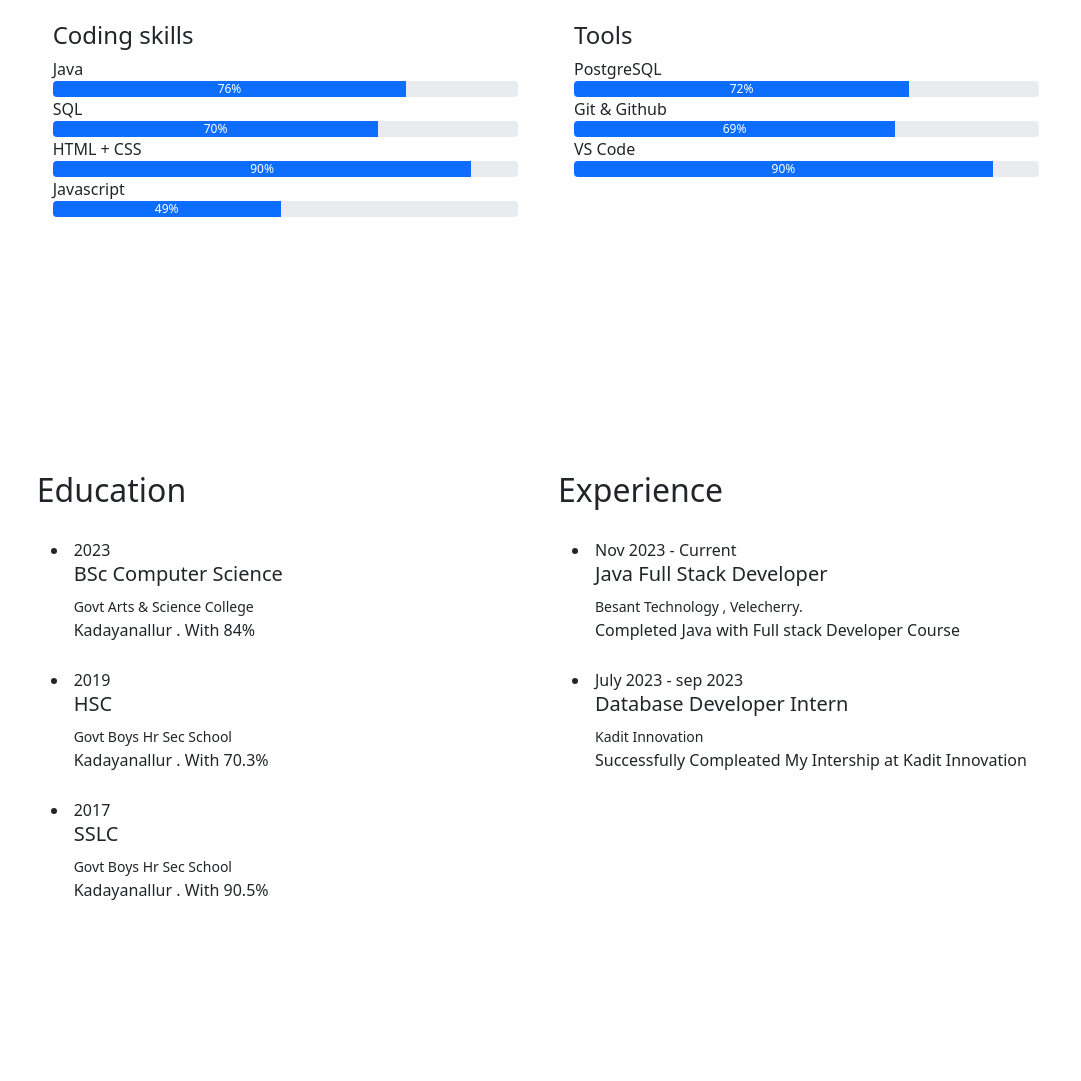
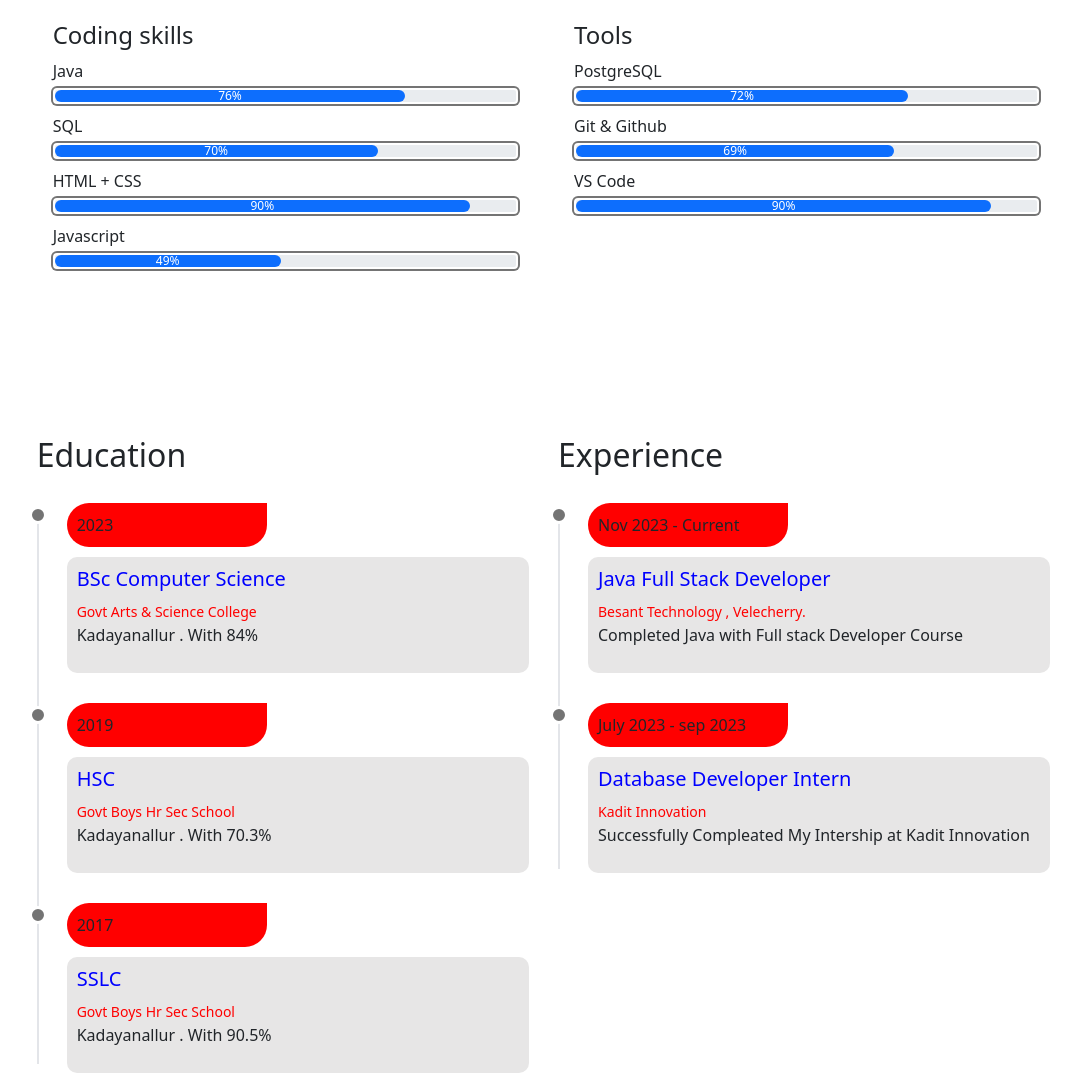
Before and after one commit to paramanantham1222/Parama_Portfolio, a website: page index.html in a window 1280 px wide. Shown: the part 1769-2850 px from the top of the page, without its empty margins (94-1175 px from the left). Drawn offline with nearby package versions, Linux system fonts and the light colour scheme; a web font is replaced by a local one.

Commit message:
10th update

```diff
--- a/assets/css/style.css
+++ b/assets/css/style.css
@@ -77,6 +77,12 @@ section{
     color: blue;
     font-weight: bold;
     border-radius: 5px;
+    transition: all 0.3s ease-in-out;
+}
+.dwnld_cv:hover{
+    transition: all 0.3s ease-in-out;
+    box-shadow: 1px 1px 6px rgba(255, 60, 0, 0.616),-1px -1px 6px rgba(255, 60, 0, 0.616),-1px 1px 6px rgba(255, 60, 0, 0.616),1px -1px 6px rgba(255, 60, 0, 0.616);
+
 }
 #about img{
 
@@ -96,7 +102,187 @@ section{
 .inner{
     overflow: hidden;
 }
+.list-unstyled i{
+    padding: 10px;
+}
+
+.progress-wrapper {
+    display: block;
+    margin: 10px 0;
+}
+
+.progress-wrapper .caption {
+    font-weight: 500;
+
+}
+
+.progress {
+    margin-top: 5px;
+    height: 1.25rem;
+    border: 2px solid #fff;
+    background-color: #fff;
+    box-shadow: 0 0 0 2px #747474;
+}
+
+.progress,
+.progress-bar {
+    border-radius: 30px;
+
+}
+
+.progress-bar {
+    font-size: 12px;
+    background-color: #747474;
+}
+
 .card img:hover{
     transform: scale(1.5);
     transition: all 0.5s ease-in-out;
 }
+.vg-footer{
+    color: white;
+    background-color: black;
+}
+.vg-footer p{
+    color: white;
+    font-size: 30px;
+}
+.vg-footer a{
+    text-decoration: none;
+    color: white;
+    padding: 10px;
+    font-size: 20px;
+}
+#copy{
+    font-size: 15px;
+}
+.vg-footer a:hover{
+    color: red;
+}
+.vg-footer i{
+    padding: 10px;
+}
+.title{
+    background-color: red;
+    padding: 0px;
+    border-bottom-right-radius: 600px;
+    border-top-left-radius: 600px;
+    border-bottom-left-radius: 600px;
+    width: 200px;
+    padding: 10px;
+}
+.details_row{
+    background-color: rgb(231, 230, 230);
+    padding: 10px;
+    border-radius: 10px;
+    margin-top: 10px;
+}
+.details_row small{
+    color: red;
+}
+.details_row h5{
+    color: blue;
+}
+.title{
+    background-color: red;
+    padding: 0px;
+    border-bottom-right-radius: 600px;
+    border-top-left-radius: 600px;
+    border-bottom-left-radius: 600px;
+    width: 200px;
+    padding: 10px;
+}
+.details_row{
+    background-color: rgb(231, 230, 230);
+    padding: 10px;
+    border-radius: 10px;
+    margin-top: 10px;
+}
+.details_row small{
+    color: red;
+}
+.details_row h5{
+    color: blue;
+}.title{
+    background-color: red;
+    padding: 0px;
+    border-bottom-right-radius: 600px;
+    border-top-left-radius: 600px;
+    border-bottom-left-radius: 600px;
+    width: 200px;
+    padding: 10px;
+}
+.details_row{
+    background-color: rgb(231, 230, 230);
+    padding: 10px;
+    border-radius: 10px;
+    margin-top: 10px;
+}
+.details_row small{
+    color: red;
+}
+.details_row h5{
+    color: blue;
+}.title{
+    background-color: red;
+    padding: 0px;
+    border-bottom-right-radius: 600px;
+    border-top-left-radius: 600px;
+    border-bottom-left-radius: 600px;
+    width: 200px;
+    padding: 10px;
+}
+.details_row{
+    background-color: rgb(231, 230, 230);
+    padding: 10px;
+    border-radius: 10px;
+    margin-top: 10px;
+}
+.details_row small{
+    color: red;
+}
+.details_row h5{
+    color: blue;
+}.timeline {
+    position: relative;
+    display: block;
+    list-style: none;
+    padding-left: 0;
+    width: 100%;
+  }
+
+  .timeline::before {
+    content: '';
+    position: absolute;
+    top: 0;
+    bottom: 0;
+    left: 0;
+    margin: auto;
+    width: 2px;
+    height: 95%;
+    background-color: #e3e5e9;
+  }
+
+  .timeline li {
+    position: relative;
+    display: block;
+    padding-left: 30px;
+    margin-bottom: 20px;
+  }
+
+
+
+
+
+
+.timeline li::before {
+  content: '';
+  position: absolute;
+  top: 8px;
+  left: -8px;
+  width: 18px;
+  height: 18px;
+  background-color: #747474;
+  border: 3px solid #fff;
+  border-radius: 50%;
+}
```
